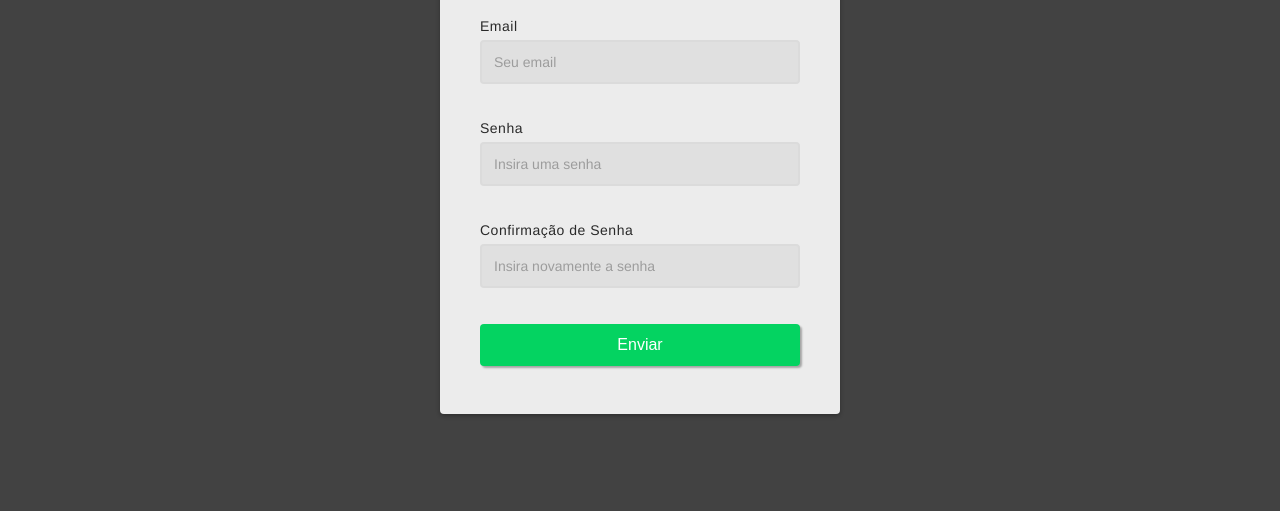
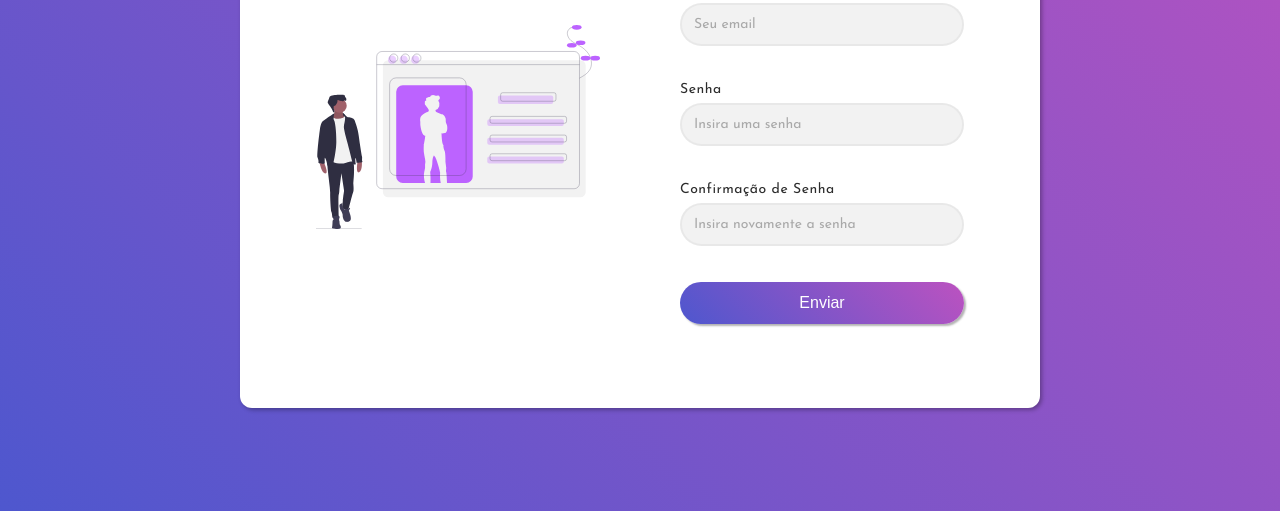
Before and after one commit to leovdn/form-practice, a plain HTML site: page index.html in a window 1280 px wide. Shown: the part 289-800 px from the top of the page. Drawn offline with Linux system fonts and the light colour scheme.

Commit message:
Form redesigned with gradient style

```diff
--- a/index.html
+++ b/index.html
@@ -11,7 +11,8 @@
 <body>
   <div class="container">
     <div class="title">
-      <h2>Cadastro de Usuário</h2>
+      <h2>Cadastre-se</h2>
+      <img src="img/create-account.svg" alt="Login Image">
     </div>
     <form class="form" id="form">
       <div class="form-control">
--- a/style.css
+++ b/style.css
@@ -1,40 +1,58 @@
+@import url('https://fonts.googleapis.com/css2?family=Josefin+Sans:ital,wght@0,300;0,400;0,500;0,600;0,700;1,400;1,700&display=swap');
+
 * {
     box-sizing: border-box;
 }
 
 body {
-    background-color: rgb(66, 66, 66);
+    background: rgb(14,0,106);
+    background: linear-gradient(45deg, rgba(14,0,106,1) 0%, rgba(78,87,206,1) 0%, rgba(188,82,192,1) 100%);
     display: flex;
     align-items: center;
     justify-content: center;
     min-height: 100vh;
     margin: 0;
-    font-family: Helvetica, sans-serif;
+    font-family: 'Josefin Sans', sans-serif;
 }
 
 .container {
-    background-color: #ececec;
-    width: 400px;
+    background-color: #fff;
+    width: 800px;
     max-width: 100%;
-    border-radius: 4px;
-    box-shadow: 0 2px 4px rgba(0, 0, 0, 0.3);
+    border-radius: 12px;
+    box-shadow: 2px 2px 4px rgba(0, 0, 0, 0.3);
     overflow: hidden;
     animation: showForm 600ms forwards;
+    display: flex;
+    flex-wrap: wrap;
+    padding: 36px;
 }
 
 .container .title {
-    background: #04d361;
     padding: 24px 40px;
+    flex: 1;
+    display: flex;
+    flex-direction: column;
 }
 
 .container .title h2 {
     margin: 0;
     text-align: center;
-    color: white;
+    color: #333;
+    font-size: 2rem;
+    color: #8b54c6;
+    font-weight: 900;
+}
+
+.container .title img {
+    max-width: 100%;
+    display: block;
+    margin: auto 0;
 }
 
 .form {
     padding: 32px 40px;
+    flex: 1;
 }
 
 .form-control {
@@ -57,10 +75,15 @@ body {
     font-size: 14px;
     width: 100%;
     padding: 12px;
-    border-radius: 4px;
-    border: 2px solid #dbdbdb;
+    border-radius: 24px;
+    border: 2px solid #dbdbdb67;
     background: rgba(0, 0, 0, 0.05);
     transition: 300ms;
+}
+
+.form-control input:focus {
+    border-radius: 24px;
+    outline: transparent;
 }
 
 .form-control input::placeholder {
@@ -69,7 +92,7 @@ body {
 
 .form-control input:hover {
     border: 2px solid #c7c7c7;
-    background: rgba(0, 0, 0, 0.1);
+    background: rgba(64, 17, 95, 0.1);
 
 }
 
@@ -111,13 +134,13 @@ body {
 }
 
 .form button {
-    background-color: #04d361;
+    background: linear-gradient(45deg, rgba(14,0,106,1) 0%, rgba(78,87,206,1) 0%, rgba(188,82,192,1) 100%);
     color: #fff;
     display: block;
     font-size: 16px;
     padding: 12px;
     width: 100%;
-    border-radius: 4px;
+    border-radius: 24px;
     cursor: pointer;
     transition: ease-in-out 300ms;
     border: none;
@@ -125,7 +148,7 @@ body {
 }
 
 .form button:hover {
-    background-color: #05b655;
+    background: linear-gradient(45deg, rgb(13, 0, 92) 0%, rgb(63, 70, 168) 0%, rgb(153, 66, 156) 100%);
 }
 
 @keyframes showForm {
@@ -138,3 +161,25 @@ body {
         transform: translate3d(0, 0, 0);
     }
 }
+
+@media (max-width:660px) {
+    .container {
+        margin: 20px;
+        padding: 20px;
+        max-width: 500px;
+        flex-direction: column;
+        justify-content: center;
+        align-items: center;
+    }
+    .container .title {
+        align-items: center;
+        padding-bottom: 0;
+        border-bottom: 1px solid rgba(0, 0, 0, 0.05);
+    }
+    .container .title img {
+        max-width: 200px;
+    }
+    .form {
+        width: 100%;
+    }
+}
--- a/style1.css
+++ /dev/null
@@ -1,86 +0,0 @@
-* {
-    box-sizing: border-box;
-}
-
-body {
-    margin: 0;
-    padding: 0;
-    background: rgb(230, 231, 231);
-    font-family: Helvetica, sans-serif;
-}
-
-.form-container {
-    width: 400px;
-    margin: 20px;
-    border-radius: 4px;
-    box-shadow: 2px 4px 4px 0 rgba(0, 0, 0, 0.3);
-}
-
-
-.form-container .title {
-    height: 100px;
-    display: flex;
-    justify-content: center;
-    align-items: center;
-    background: linear-gradient(60deg, #ffd86f, #fc6462);
-    border-radius: 4px 4px 0 0;
-}
-
-.form-container .title h1 {
-    color: white;
-    font-weight: bold;
-}
-
-.form {
-    padding: 36px 48px;
-    display: flex;
-    flex-direction: column;
-    background: rgb(255, 255, 255);
-    border-radius: 4px;
-}
-.form label {
-    color: rgb(235, 113, 65);
-    margin-top: 16px;
-    font-weight: bold;
-}
-
-.form input, .form textarea {
-    padding: 8px;
-    border-radius: 4px;
-    background: white;
-    border: 1px solid rgba(0, 0, 0, 0.2);
-    transition: 300ms;
-    margin-top: 6px;
-}
-
-.form input:hover, .form textarea:hover {
-    border: 1px solid rgba(0, 0, 0, 0.5);
-}
-
-.form .invalido {
-    border-color: red;
-}
-.form textarea {
-    margin-top: 24px;
-}
-
-.form button {
-    width: 200px;
-    height: 40px;
-    color: white;
-    border: none;
-    background: linear-gradient(60deg, #ffd86f, #fc6462);
-    border-radius: 4px;
-    margin: 24px auto;
-    font-size: 16px;
-    text-transform: uppercase;
-    font-weight: bold;
-    box-shadow: 2px 2px 4px 0 rgba(0, 0, 0, 0.3);
-    cursor: pointer;
-}
-
-span {
-    margin: .2rem 0 0 .1rem;
-    font-size: 12px;
-    color: rgb(241, 57, 1);
-}
```
Also changed, not shown: img/create-account.svg (added).
